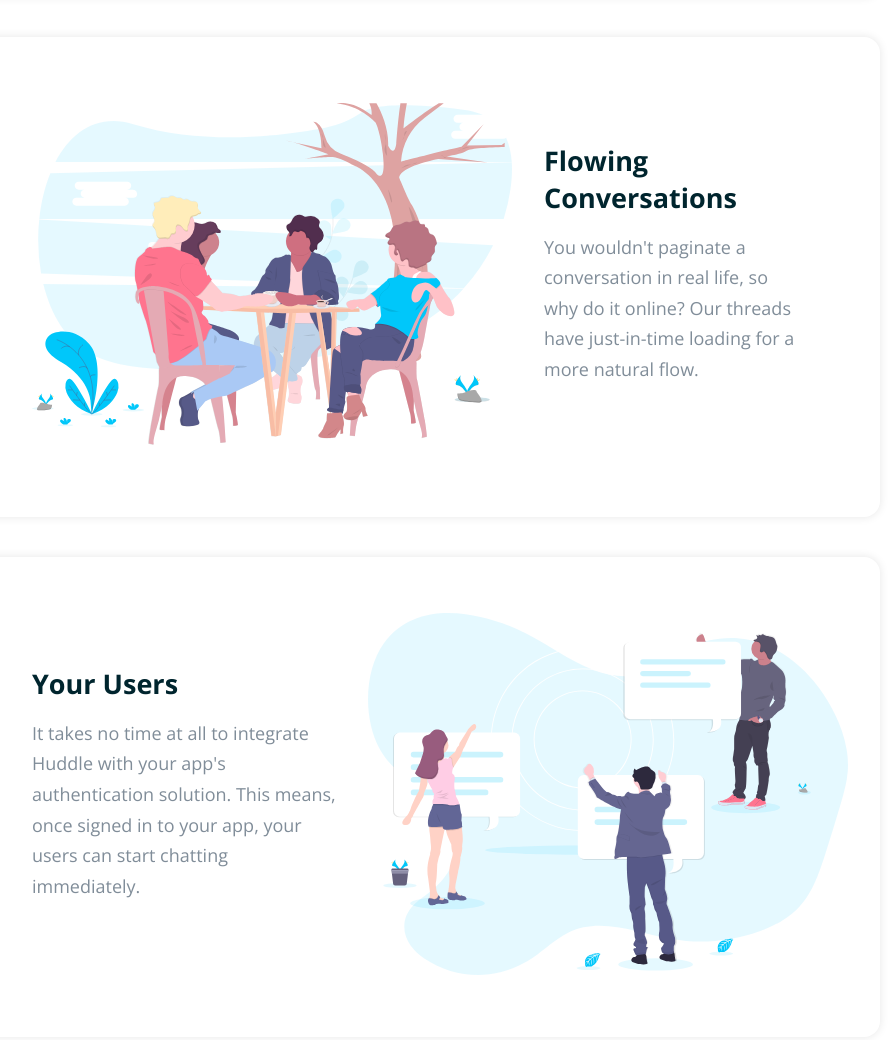
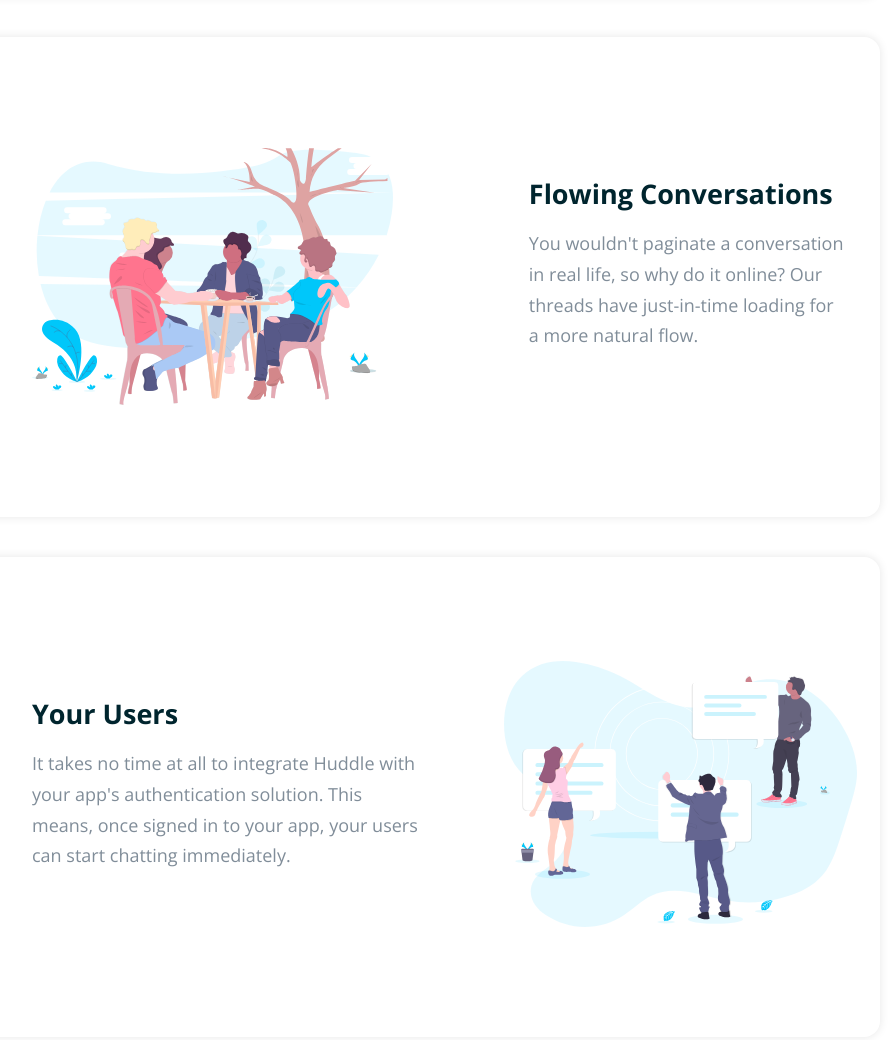
Before and after one commit to Oluwabukunmi07/Huddle-landing-page, a plain HTML site: page index.html in a window 1280 px wide. Shown: the part 1285-2325 px from the top of the page, without its empty margins (240-1128 px from the left). Drawn offline with nearby package versions, Linux system fonts and the light colour scheme.

Commit message:
Updated css

```diff
--- a/styles.css
+++ b/styles.css
@@ -440,7 +440,7 @@ p {
     }
 
     .grow {
-        width: 480px;
+        width: 70%;
         float: right;
     }
 
@@ -461,14 +461,24 @@ p {
     }
 
     .flowing-conversation {
-        width: 480px;
+        width: 90%;
+        margin-left: em;
+    }
+
+    .img-convo {
+        display: flex;
+        align-items: start;
         margin-left: 5em;
     }
 
     .convo {
         text-align: left;
-        width: 35%;
-        margin-right: 3em;
+        width: 100%;
+        margin-left: 4em;
+    }
+
+    .convo h2 {
+        white-space: nowrap;
     }
 
     /* YOUR USERS */
@@ -477,14 +487,19 @@ p {
         flex-direction: row-reverse;
     }
 
+    .img-users {
+        width: 50%;
+    }
+
     .your-users-img {
-       width: 480px;
+       width: 90%;
+       margin-left: 3em;
     }
 
     .users {
         margin-left: 5em;
         text-align: left;
-        width: 35%;
+        width: 50%;
     }
 
     /* READY TO BUILD YOUR COMMUNITY? */
@@ -531,11 +546,16 @@ p {
         flex-direction: row;
         margin-top: 12em;
         gap: 4em;
+        margin-left: -5em;
     }
 
     .about>div {
         width: 150px;
         gap: 0;
+    }
+
+    .about:first-child {
+        margin-right: 5em;
     }
 
     /* SOCIALS */
```
